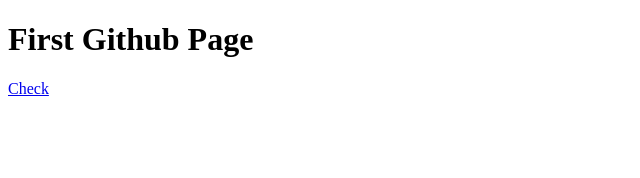
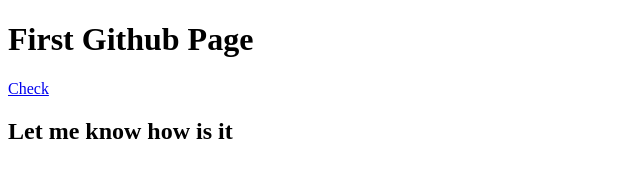
Before and after one commit to Sixmaiti/github, a plain HTML site: page index.html in a window 1280 px wide. Shown: the whole page, without its empty margins (0-640 px from the left). Drawn offline with Linux system fonts and the light colour scheme.

Commit message:
Add files via upload

```diff
--- a/index.html
+++ b/index.html
@@ -10,6 +10,7 @@
 	<nav>
 		<a href="https://www.google.co.in/">Check</a>
 	</nav>
+	<h2>Let me know how is it</h2>
 </section>
 
 
```
